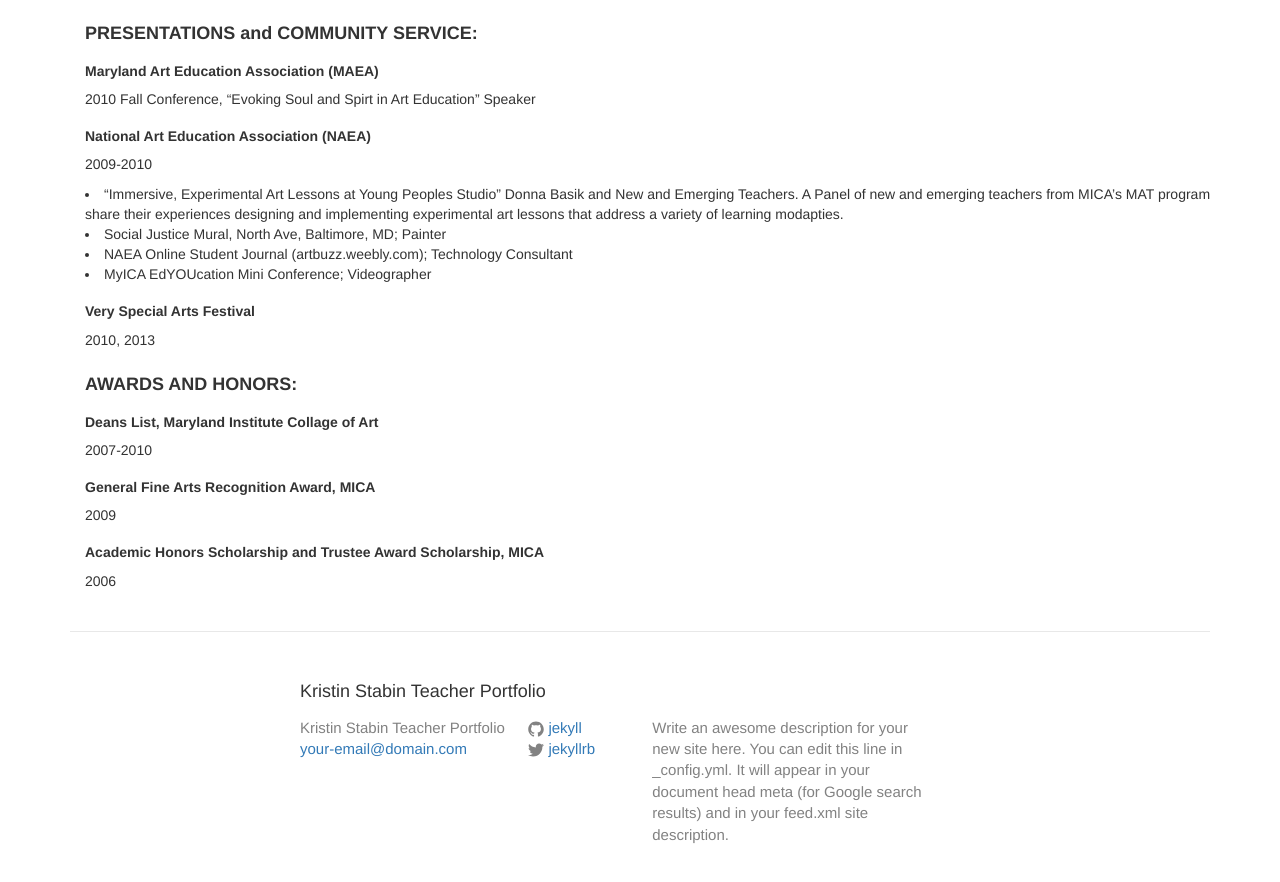
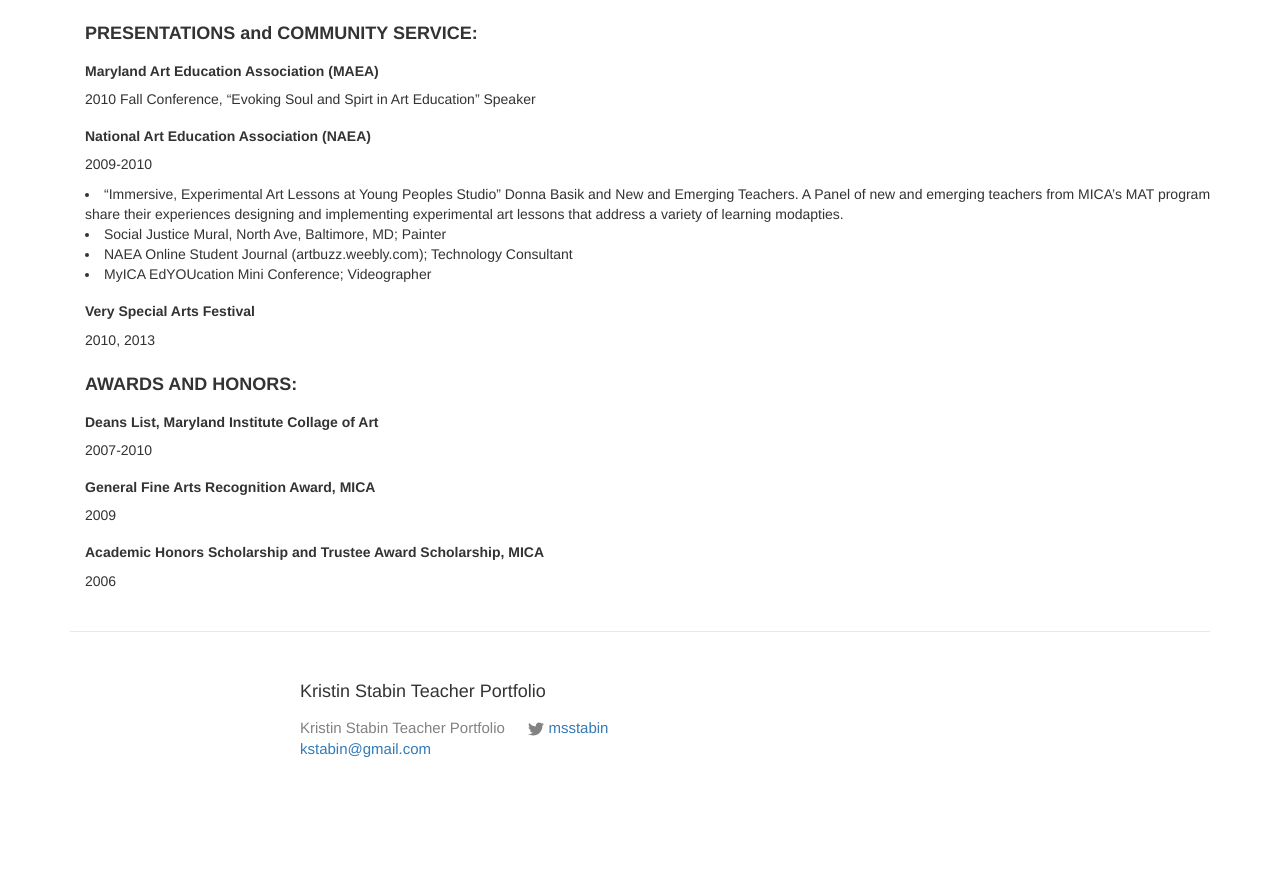
Before and after one commit to kstabin/kstabin.com, a Jekyll site: the page built from resume.html, in a window 1280 px wide and 900 px high, scrolled down 2504 px. Shown: the top 882 px of the window. Built offline with Jekyll 4.4.1, drawn with Linux system fonts in a browser that asks for light colours; nearby versions of some CDN libraries; after the commit the page ends 3318 px from its top, so only the background shows below that.

Commit message:
Update config.yml
Remove description and github, change twitter

```diff
--- a/_config.yml
+++ b/_config.yml
@@ -1,14 +1,9 @@
 # Site settings
 title: Kristin Stabin Teacher Portfolio
-email: your-email@domain.com
-description: > # this means to ignore newlines until "baseurl:"
-  Write an awesome description for your new site here. You can edit this
-  line in _config.yml. It will appear in your document head meta (for
-  Google search results) and in your feed.xml site description.
+email: kstabin@gmail.com
 baseurl: "" # the subpath of your site, e.g. /blog/
-url: "http://yourdomain.com" # the base hostname & protocol for your site
-twitter_username: jekyllrb
-github_username:  jekyll
+url: "http://kstabin.com" # the base hostname & protocol for your site
+twitter_username: msstabin
 
 # Build settings
 markdown: kramdown
```
